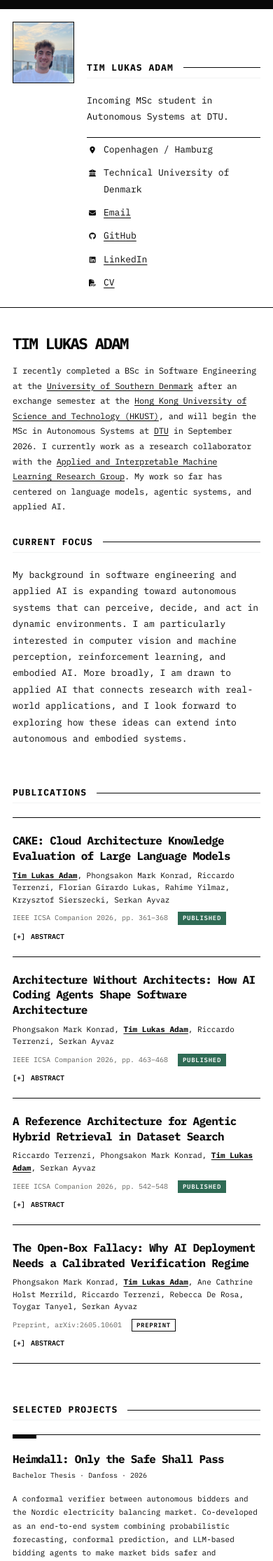
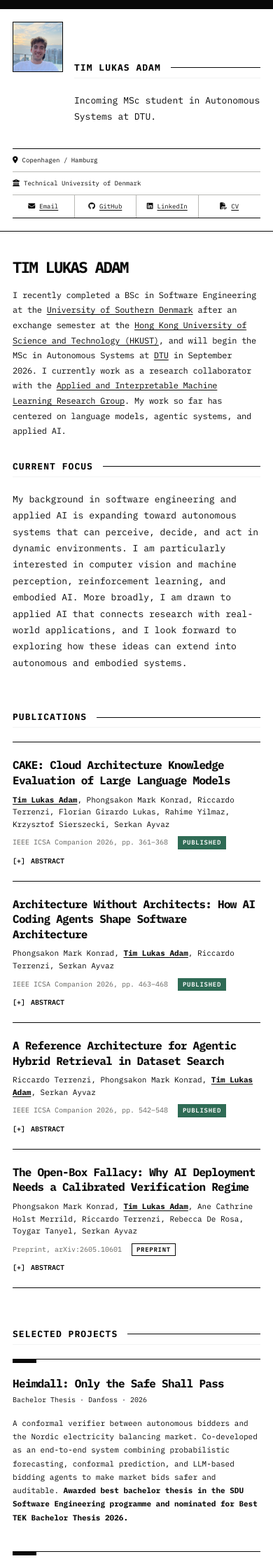
Before and after one commit to timadam03/timadam03.github.io, a Jekyll site: the page built from _pages/about.md, in a window 390 px wide. Shown: the top 2231 px of the page at 70% size. Built offline with Jekyll 4.4.1, drawn with Linux system fonts in a browser that asks for light colours.

Commit message:
Refine mobile profile header

```diff
--- a/_includes/head/custom.html
+++ b/_includes/head/custom.html
@@ -551,13 +551,66 @@ a:hover {
   .home-layout { border-right: 0; border-left: 0; }
 
   .profile-sidebar {
-    grid-template-columns: 88px minmax(0, 1fr);
-    gap: 0 18px;
+    grid-template-columns: 72px minmax(0, 1fr);
+    gap: 0 16px;
     padding: 18px;
   }
 
-  .profile-details { display: block; }
-  .profile-details p { padding: 5px 0; border-bottom: 0; }
+  .profile-image {
+    grid-column: 1;
+    grid-row: 1 / span 2;
+  }
+
+  .sidebar-name {
+    grid-column: 2;
+    grid-row: 1;
+    align-self: end;
+    margin-bottom: 3px;
+  }
+
+  .sidebar-role {
+    grid-column: 2;
+    grid-row: 2;
+    align-self: start;
+    margin: 0;
+    font-size: 10px;
+  }
+
+  .profile-details {
+    grid-column: 1 / -1;
+    grid-row: 3;
+    display: grid;
+    grid-template-columns: repeat(4, minmax(0, 1fr));
+    margin-top: 16px;
+    border-top: 1px solid var(--black);
+    border-bottom: 1px solid var(--black);
+  }
+
+  .profile-details p {
+    display: flex;
+    gap: 6px;
+    justify-content: center;
+    padding: 8px 2px;
+    border-bottom: 0;
+    font-size: 9px;
+    white-space: nowrap;
+  }
+
+  .profile-details p:nth-child(1),
+  .profile-details p:nth-child(2) {
+    grid-column: 1 / -1;
+    justify-content: flex-start;
+    padding-right: 0;
+    padding-left: 0;
+    border-bottom: 1px solid var(--grey-300);
+    white-space: normal;
+  }
+
+  .profile-details p:nth-child(n + 3):not(:last-child) {
+    border-right: 1px solid var(--grey-300);
+  }
+
+  .profile-details i { flex: 0 0 auto; }
   .home-main { padding: 38px 18px 64px; }
   .profile-section { margin: 0; padding: 0; }
   .profile-name { margin-bottom: 16px; font-size: clamp(19px, 5.7vw, 24px); }
```
